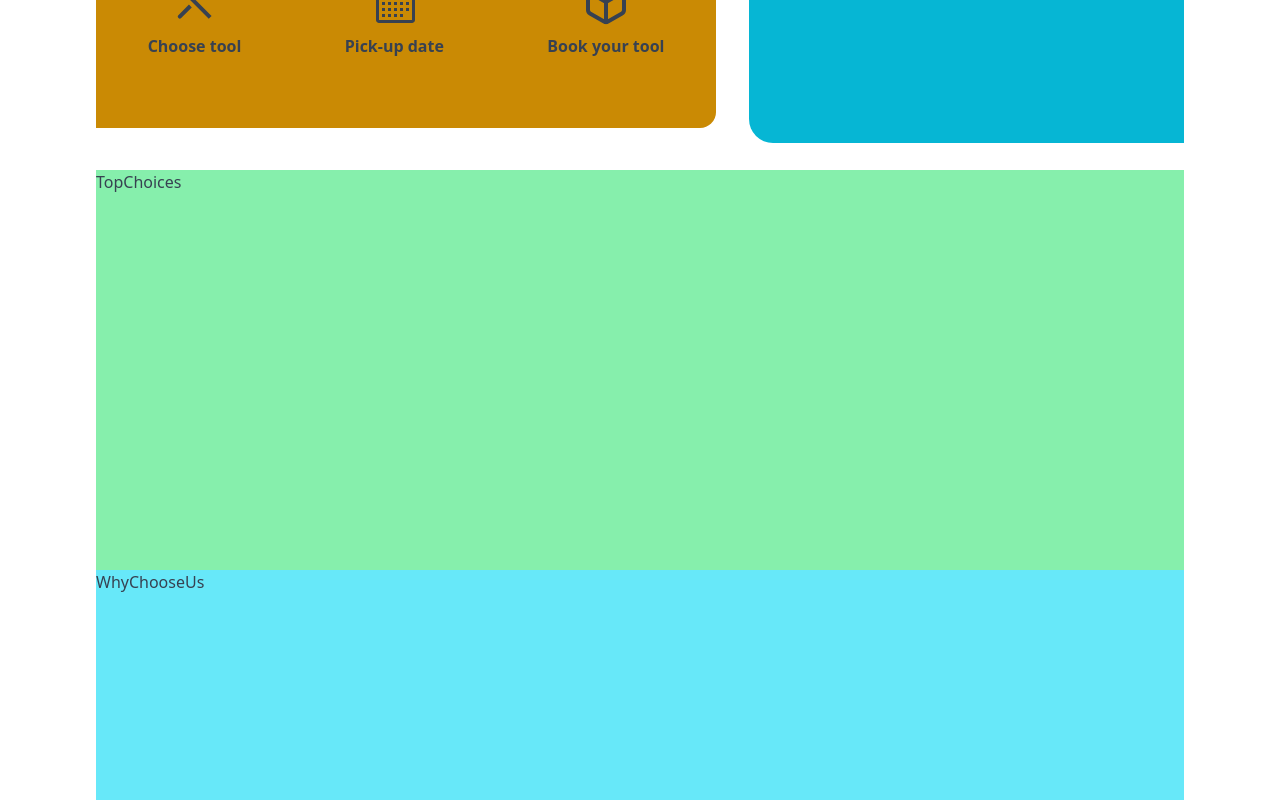
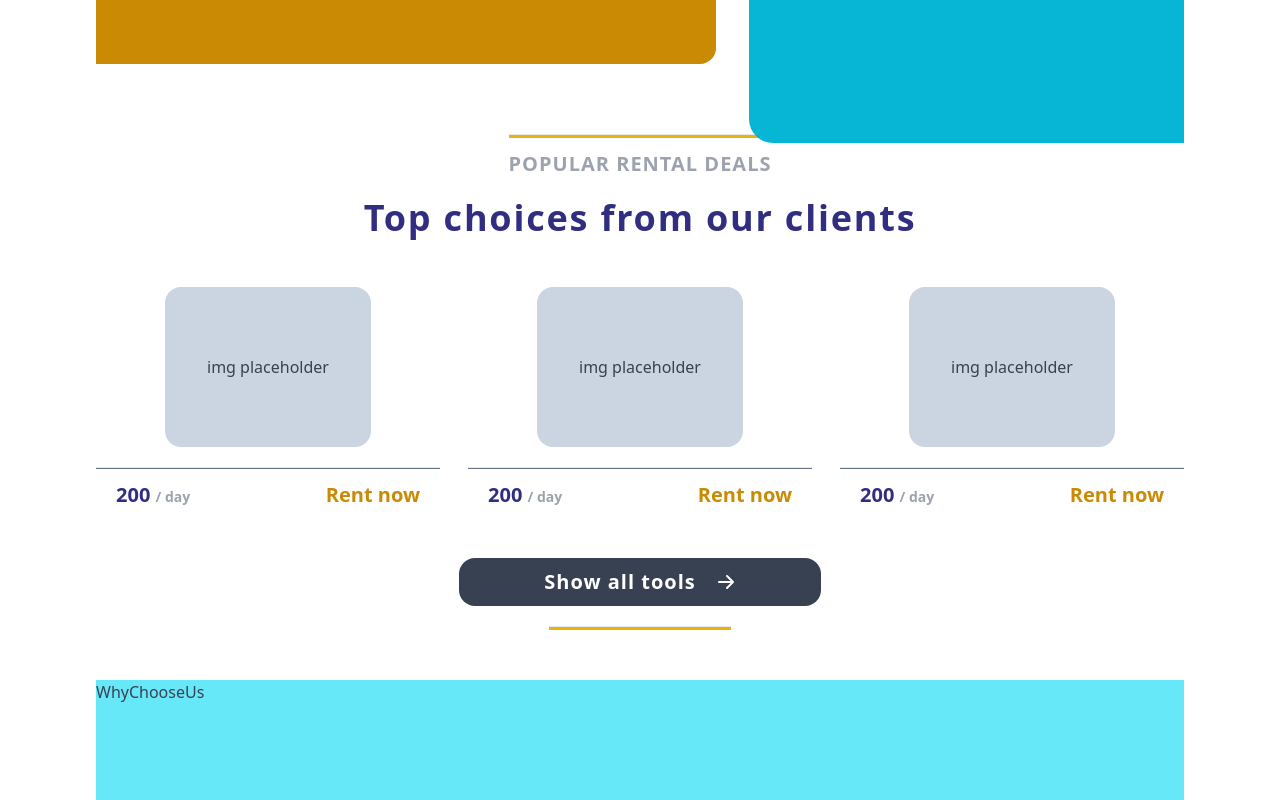
Before and after one commit to ConstantinHuidu/rentingdev, a Next.js app: page / in a window 1280 px wide. Shown: the part 460-1260 px from the top of the page. Built offline with nearby package versions, Linux system fonts and the light colour scheme; no server answers.

Commit message:
topChoices draft

```diff
--- a/components/homePage/components/HomePageHero.tsx
+++ b/components/homePage/components/HomePageHero.tsx
@@ -7,7 +7,7 @@ const HomePageHero = () => {
   return (
     <div className="grid md:grid-cols-5 w-full h-[550px]">
       <div className="relative md:col-span-3 flex flex-col ">
-        <div className="absolute top-10 z-10 flex flex-col justify-center items-start gap-1 h-2/5 w-[95%] mt-14 ml-5 md:ml-14 bg-gray-200 dark:bg-gray-700 rounded-l-2xl md:text-5xl font-bold text-indigo-900 dark:text-white">
+        <div className="absolute top-2 z-10 flex flex-col justify-center items-start gap-1 h-2/5 w-[95%] mt-14 ml-5 md:ml-14 bg-slate-200 dark:bg-slate-600 rounded-l-2xl md:text-5xl font-bold text-indigo-900 dark:text-white">
           <p className=" pl-10 tracking-widest">Easy and fast</p>
           <p className="pl-10 tracking-widest">
             way to <span className="text-yellow-600">rent</span>
@@ -16,7 +16,7 @@ const HomePageHero = () => {
             your <span className="text-yellow-600">tools</span>
           </p>
         </div>
-        <div className="absolute top-72 z-0 flex justify-around items-center bg-yellow-600 h-2/5 w-[95%] rounded-r-2xl">
+        <div className="absolute top-56 z-0 flex justify-around items-center bg-yellow-600 h-2/5 w-[95%] rounded-r-2xl">
           <div className="flex flex-col justify-center items-center gap-2">
             <RiToolsLine className="text-5xl" />
             <p className="font-semibold">Choose tool</p>
--- a/components/homePage/components/TopChoices.tsx
+++ b/components/homePage/components/TopChoices.tsx
@@ -1,7 +1,50 @@
 import React from "react";
+import { HiArrowRight } from "react-icons/hi";
+
+const ProductCard = () => (
+  <div className="flex flex-col w-1/3 ">
+    <div className="flex justify-center items-center mx-auto w-3/5 h-[160px] bg-slate-300 dark:bg-slate-700 rounded-2xl my-5">
+      img placeholder
+    </div>
+    <hr className="h-0.5 bg-slate-500 mb-3" />
+    <div className="flex justify-between items-center px-5">
+      <p className="text-indigo-900 dark:text-white text-xl font-semibold">
+        200 <span className="text-gray-400 text-sm">/ day</span>
+      </p>
+      <p className="text-yellow-600 text-xl font-semibold">Rent now</p>
+    </div>
+  </div>
+);
 
 const TopChoices = () => {
-  return <div className="w-full h-[400px] bg-green-300">TopChoices</div>;
+  return (
+    <div className="flex flex-col justify-start items-center w-full h-[550px] -mt-10">
+      <div className="text-gray-400 dark:text-white text-xl font-semibold uppercase mt-1 tracking-wider">
+        <hr className="h-1 bg-yellow-500 mb-3"></hr>
+        popular rental deals
+      </div>
+      <div className="text-indigo-900 dark:text-white text-4xl font-semibold mt-5 tracking-wider">
+        <h1>Top choices from our clients</h1>
+      </div>
+      <div className="flex justify-around items-center gap-7 w-full h-[300px]">
+        <ProductCard />
+        <ProductCard />
+        <ProductCard />
+      </div>
+
+      <div className="flex justify-center items-center w-full mt-5">
+        <button className="flex justify-center items-center w-1/3 h-12 bg-gray-700 text-white text-xl rounded-2xl tracking-wider font-semibold">
+          <p className="pr-5">Show all tools</p>
+          <HiArrowRight className="" />
+        </button>
+      </div>
+      <div className="flex justify-center items-center w-full mt-5">
+        <div className="w-1/6">
+          <hr className="h-1 bg-yellow-500 mb-3"></hr>
+        </div>
+      </div>
+    </div>
+  );
 };
 
 export default TopChoices;
--- a/components/layout/Header.tsx
+++ b/components/layout/Header.tsx
@@ -23,7 +23,7 @@ const Header = ({ darkMode, toggleDarkMode }: HeaderPropsType) => {
   };
 
   return (
-    <nav className="fixed top-0 left-0 bg-white w-full h-[10vh] dark:bg-gray-900 transition-all duration-300">
+    <nav className="fixed top-0 left-0 bg-white w-full h-[10vh] dark:bg-gray-900 transition-all duration-300 z-50">
       <div className="flex justify-center items-center">
         <span className="absolute w-4/5 bottom-3 h-0.5 bg-yellow-600"></span>
       </div>
```
